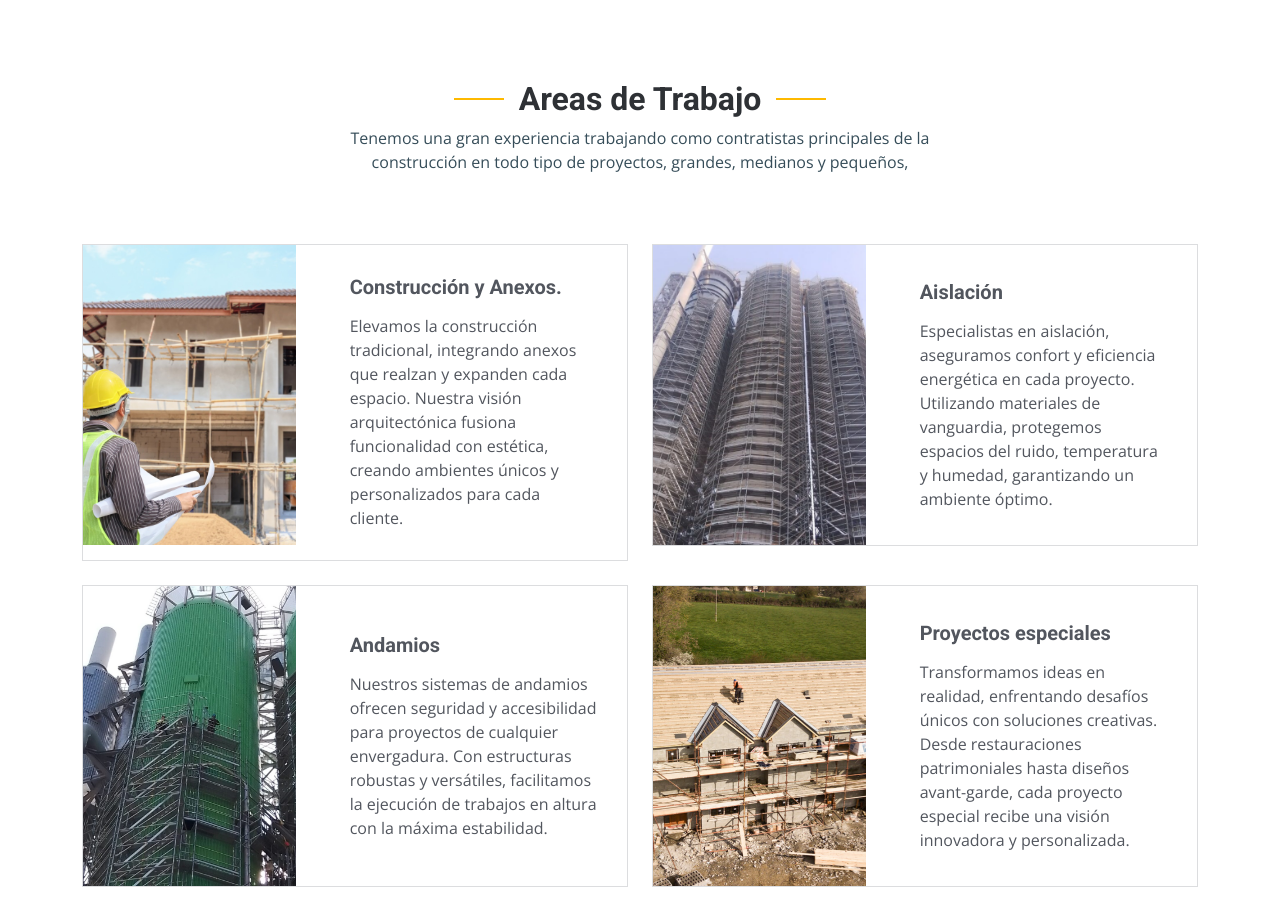
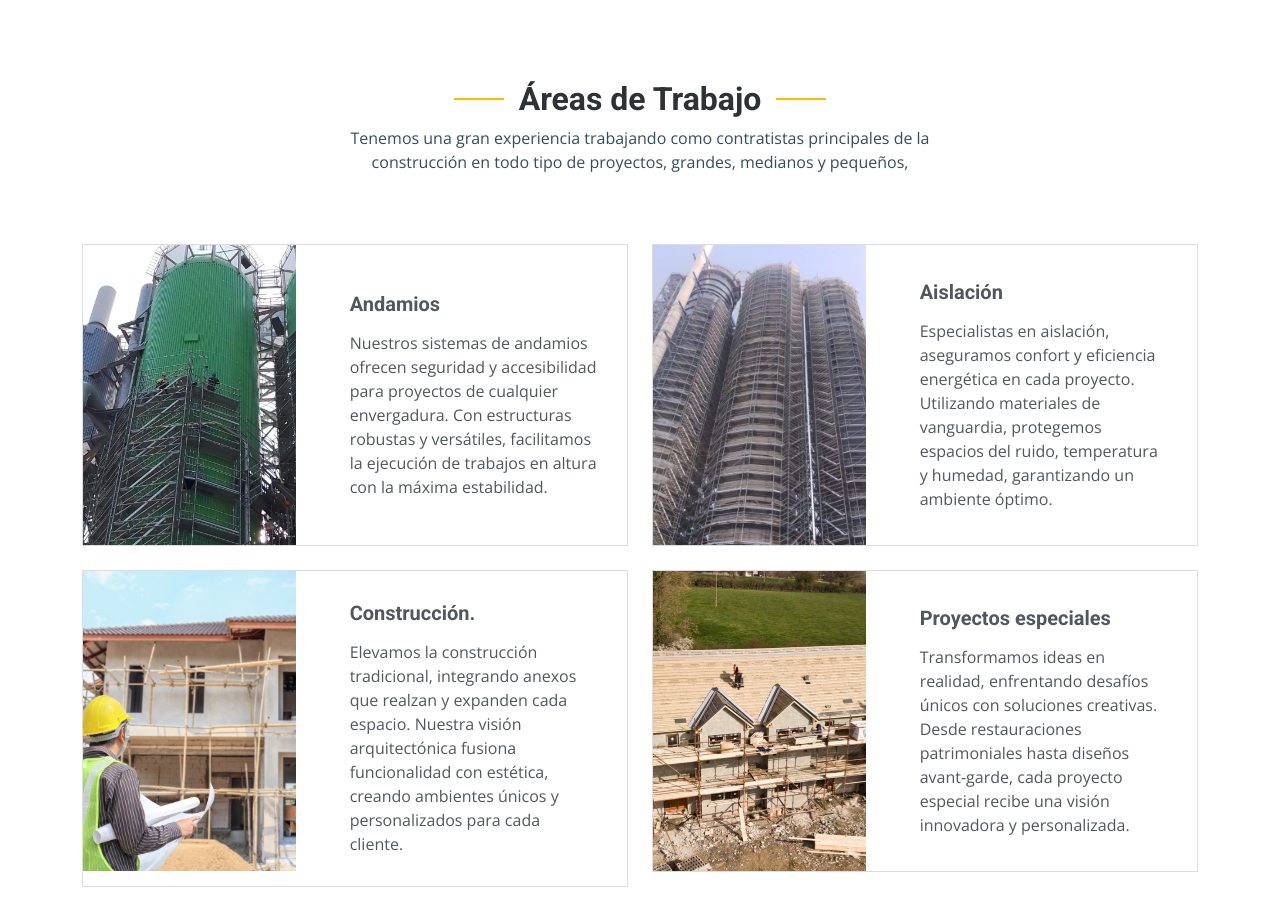
Before and after one commit to GonzaloBelvisi/mymservicios, a plain HTML site: page index.html in a window 1280 px wide. Shown: the part 800-1712 px from the top of the page. Drawn offline with nearby package versions, Linux system fonts and the light colour scheme.

Commit message:
cambios gadea

```diff
--- a/index.html
+++ b/index.html
@@ -141,25 +141,26 @@
       <div class="container" data-aos="fade-up">
 
         <div class="section-header">
-          <h2>Areas de Trabajo</h2>
+          <h2>Áreas de Trabajo</h2>
           <p>Tenemos una gran experiencia trabajando como contratistas principales de la construcción en todo tipo de
             proyectos, grandes, medianos y pequeños, </p>
         </div>
 
         <div class="row gy-4">
 
-          <div class="col-lg-6" data-aos="fade-up" data-aos-delay="100">
+
+          <div class="col-lg-6" data-aos="fade-up" data-aos-delay="300">
             <div class="card-item">
               <div class="row">
                 <div class="col-xl-5">
-                  <div class="card-bg" style="background-image: url(assets/img/OldImg/Construccionyanexos.jpg);"></div>
+                  <div class="card-bg" style="background-image: url(assets/img/OldImg/Andamios.jpeg);"></div>
                 </div>
                 <div class="col-xl-7 d-flex align-items-center">
                   <div class="card-body">
-                    <h4 class="card-title">Construcción y Anexos.</h4>
-                    <p>Elevamos la construcción tradicional, integrando anexos que realzan y expanden cada espacio.
-                      Nuestra visión arquitectónica fusiona funcionalidad con estética, creando ambientes únicos y
-                      personalizados para cada cliente.</p>
+                    <h4 class="card-title">Andamios</h4>
+                    <p>Nuestros sistemas de andamios ofrecen seguridad y accesibilidad para proyectos de cualquier
+                      envergadura. Con estructuras robustas y versátiles, facilitamos la ejecución de trabajos en altura
+                      con la máxima estabilidad.</p>
                   </div>
                 </div>
               </div>
@@ -185,18 +186,18 @@
             </div>
           </div>
 
-          <div class="col-lg-6" data-aos="fade-up" data-aos-delay="300">
+          <div class="col-lg-6" data-aos="fade-up" data-aos-delay="100">
             <div class="card-item">
               <div class="row">
                 <div class="col-xl-5">
-                  <div class="card-bg" style="background-image: url(assets/img/OldImg/Andamios.jpeg);"></div>
+                  <div class="card-bg" style="background-image: url(assets/img/OldImg/Construccionyanexos.jpg);"></div>
                 </div>
                 <div class="col-xl-7 d-flex align-items-center">
                   <div class="card-body">
-                    <h4 class="card-title">Andamios</h4>
-                    <p>Nuestros sistemas de andamios ofrecen seguridad y accesibilidad para proyectos de cualquier
-                      envergadura. Con estructuras robustas y versátiles, facilitamos la ejecución de trabajos en altura
-                      con la máxima estabilidad.</p>
+                    <h4 class="card-title">Construcción.</h4>
+                    <p>Elevamos la construcción tradicional, integrando anexos que realzan y expanden cada espacio.
+                      Nuestra visión arquitectónica fusiona funcionalidad con estética, creando ambientes únicos y
+                      personalizados para cada cliente.</p>
                   </div>
                 </div>
               </div>
```
